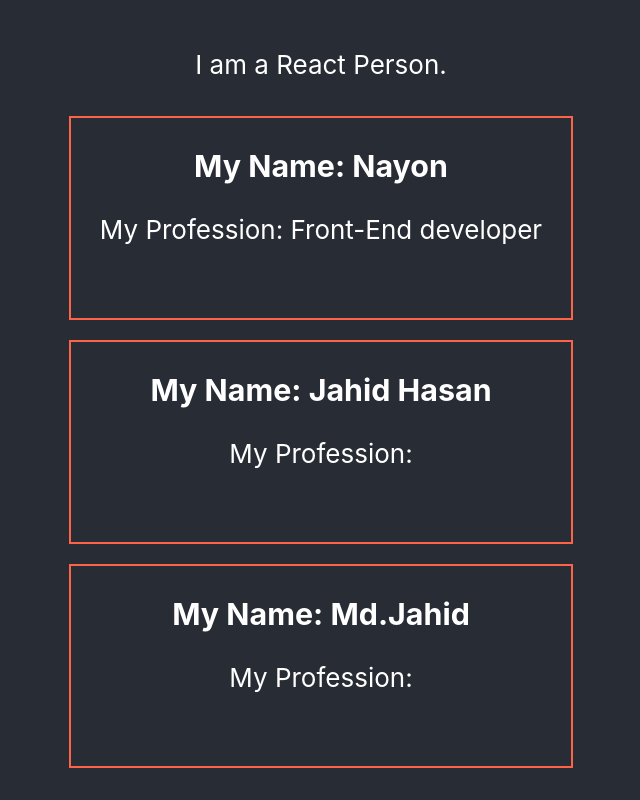
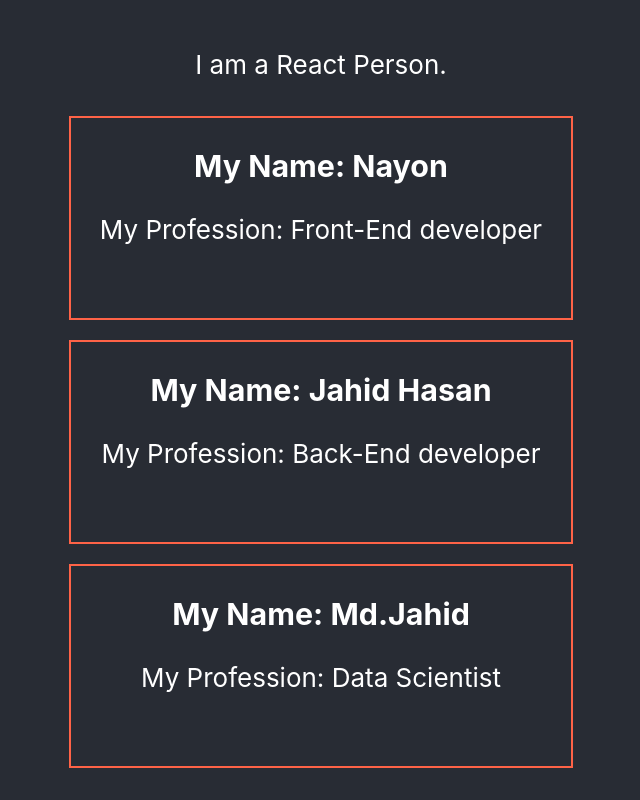
Before and after one commit to Asif10H/React-Core-concept, a React (Create React App) app in the folder core-concepts/: page / in a window 1280 px wide. Shown: the whole page, without its empty margins (319-959 px from the left). Built offline with nearby package versions, Linux system fonts and the light colour scheme.

Commit message:
added some tag

```diff
--- a/core-concepts/src/App.js
+++ b/core-concepts/src/App.js
@@ -6,7 +6,7 @@ function App() {
     <div className="App">
       <header className="App-header">
         <p>I am a React Person.</p>
-        <Person name="Nayon" profession="Front-End developer"></Person>
+        <Person name="Nayon" job="Front-End developer"></Person>
         <Person name="Jahid Hasan" job="Back-End developer"></Person>
         <Person name="Md.Jahid" job="Data Scientist"></Person>
       </header>
@@ -23,7 +23,7 @@ function Person(props){
   return (
   <div style={personStyle}>
       <h3>My Name: {props.name} </h3>
-      <p>My Profession: {props.profession}</p>
+      <p>My Profession: {props.job}</p>
   </div>
   )
 }
```
